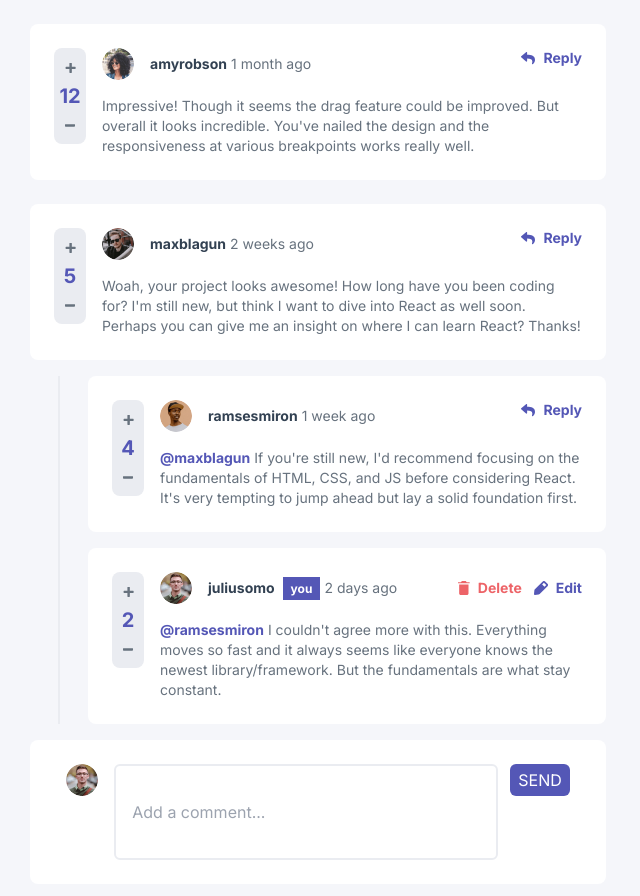
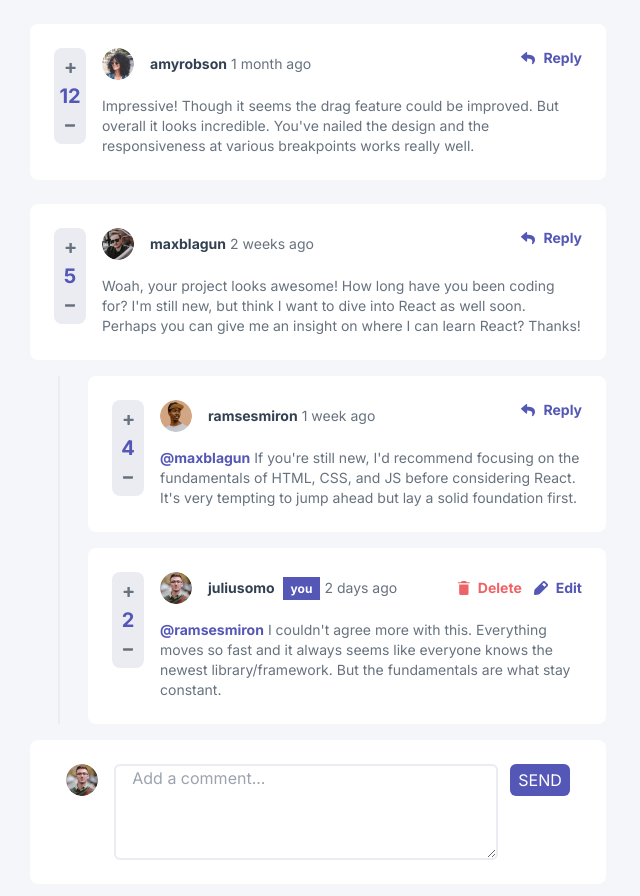
Before and after one commit to Robertron624/interactive-comments, a Next.js app: page / in a window 1280 px wide. Shown: the top 896 px of the page, without its empty margins (322-962 px from the left). Built offline with nearby package versions, Linux system fonts and the light colour scheme.

Commit message:
changed input text for textarea

```diff
--- a/src/app/AddComment.tsx
+++ b/src/app/AddComment.tsx
@@ -52,7 +52,7 @@
         }
     };
 
-    const handleChange = (e: React.ChangeEvent<HTMLInputElement>) => {
+    const handleChange = (e: React.ChangeEvent<HTMLTextAreaElement>) => {
         setComment(e.target.value);
     };
 
@@ -72,13 +72,11 @@
                     onSubmit={handleSubmit}
                     className="flex gap-3 items-start"
                 >
-                    <input
+                    <textarea
                         placeholder="Add a comment..."
                         className="rounded-md pl-4 w-96 h-24 border-2 border-light-gray bg-white"
                         onChange={handleChange}
-                        type="text"
                         name="comment"
-                        id=""
                     />
                     <div className="flex flex-col gap-1">
                         <button
--- a/src/app/EditComment.tsx
+++ b/src/app/EditComment.tsx
@@ -18,7 +18,7 @@
     const editComment = useCommentStore((state) => state.updateComment);
     const editReply = useCommentStore((state) => state.updateReply);
 
-    const handleChange = (e: React.ChangeEvent<HTMLInputElement>) => {
+    const handleChange = (e: React.ChangeEvent<HTMLTextAreaElement>) => {
         setComment(e.target.value);
     };
 
@@ -41,12 +41,11 @@
                     onSubmit={handleSubmit}
                     className="flex gap-3 flex-col items-end"
                 >
-                    <input
+                    <textarea
                         placeholder="Add a comment..."
                         className="rounded-md pl-4 w-full h-24 border-2 border-light-gray bg-white"
                         onChange={handleChange}
                         value={comment}
-                        type="text"
                         name="comment"
                         id=""
                     />
```
